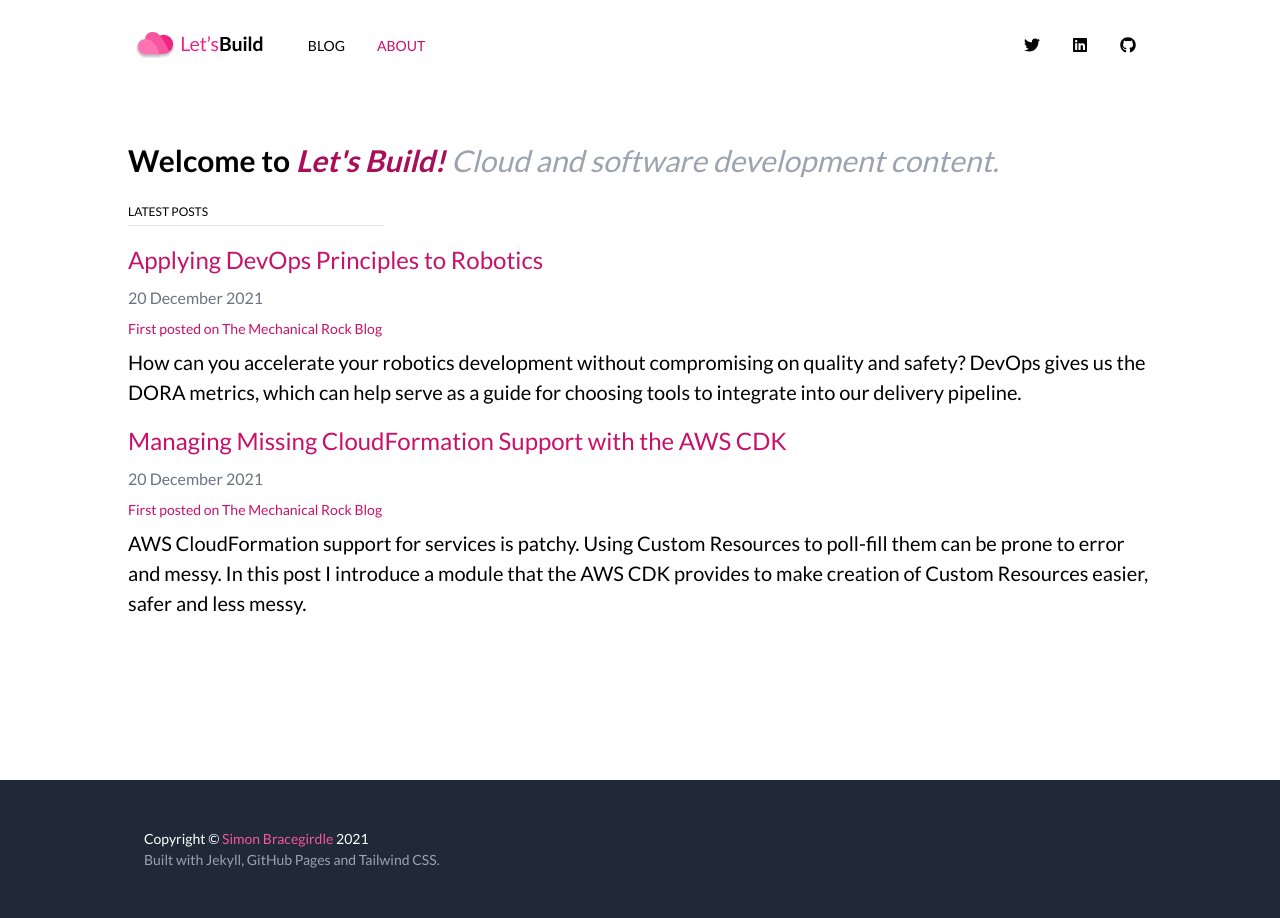
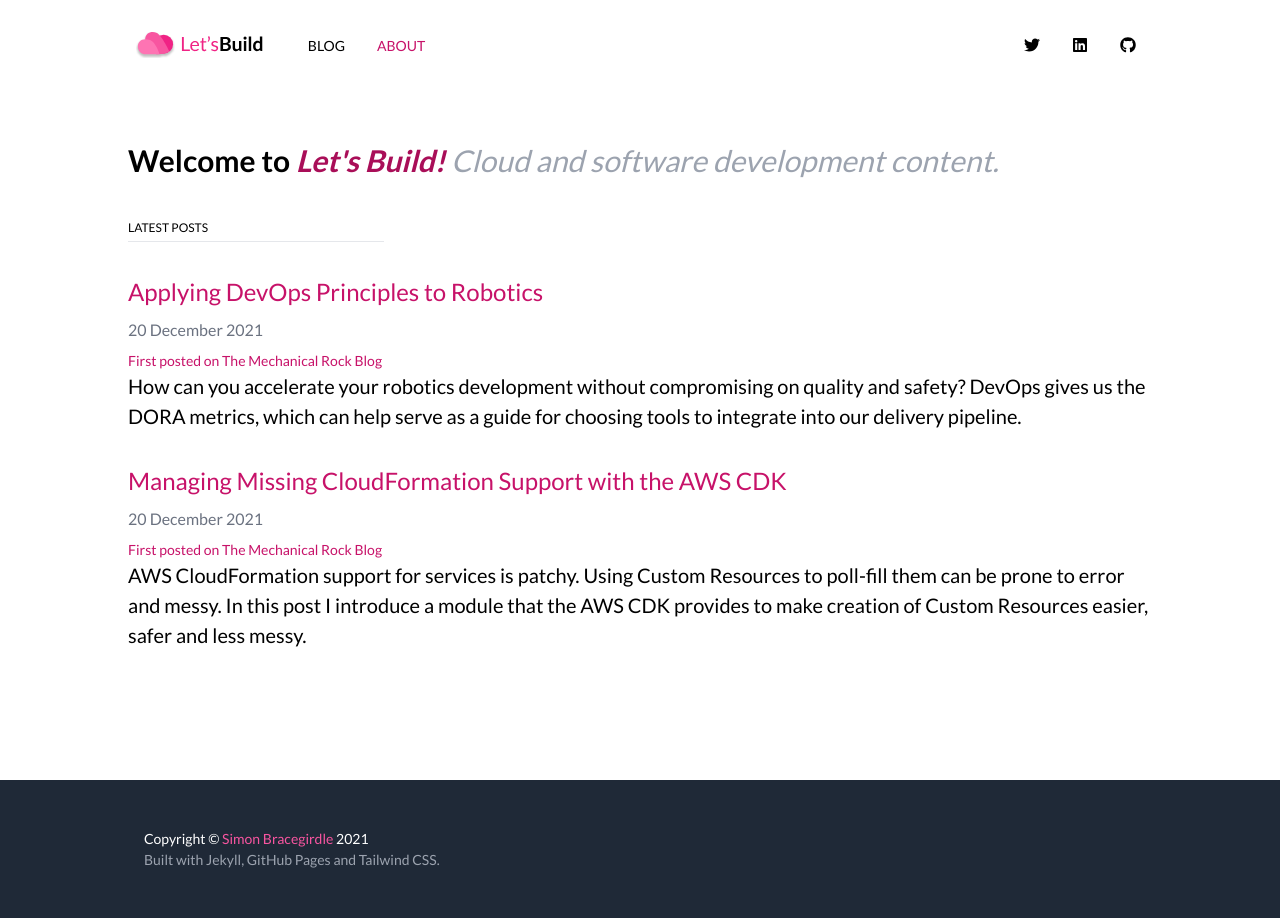
Before and after one commit to sbracegirdle/sbracegirdle.github.io, a Jekyll site: the page built from index.html, in a window 1280 px wide. Built offline with Jekyll 4.4.1, drawn with Linux system fonts in a browser that asks for light colours.

Commit message:
Tweak spacing on list of posts

```diff
--- a/css/output.css
+++ b/css/output.css
@@ -531,6 +531,11 @@
   margin-bottom: 0.5rem;
 }
 
+.my-8 {
+  margin-top: 2rem;
+  margin-bottom: 2rem;
+}
+
 .mx-auto {
   margin-left: auto;
   margin-right: auto;
@@ -544,11 +549,6 @@
 .mx-2 {
   margin-left: 0.5rem;
   margin-right: 0.5rem;
-}
-
-.my-8 {
-  margin-top: 2rem;
-  margin-bottom: 2rem;
 }
 
 .my-6 {
--- a/index.html
+++ b/index.html
@@ -10,11 +10,11 @@
     Cloud and software development content.</span
   >
 </div>
-<div class="px-0 text-2xs uppercase border-b py-1 w-full md:w-1/4">
+<div class="my-8 px-0 text-2xs uppercase border-b py-1 w-full md:w-1/4">
   Latest posts
 </div>
 {% for post in site.posts %}
-<div class="my-4">
+<div class="my-8">
   <div>
     <a
       class="
@@ -29,7 +29,7 @@
   </div>
   <div class="my-2 text-gray-500">{{ post.date | date_to_long_string }}</div>
   {% if post.canonicalurl %}
-  <div class="my-2 flex flex-row items-center text-xs">
+  <div class="flex flex-row items-center text-xs">
     <a href="{{post.canonicalurl}}" rel="noreferrer" target="_blank"
       >First posted on {{post.canonicalsite}}</a
     >
```
